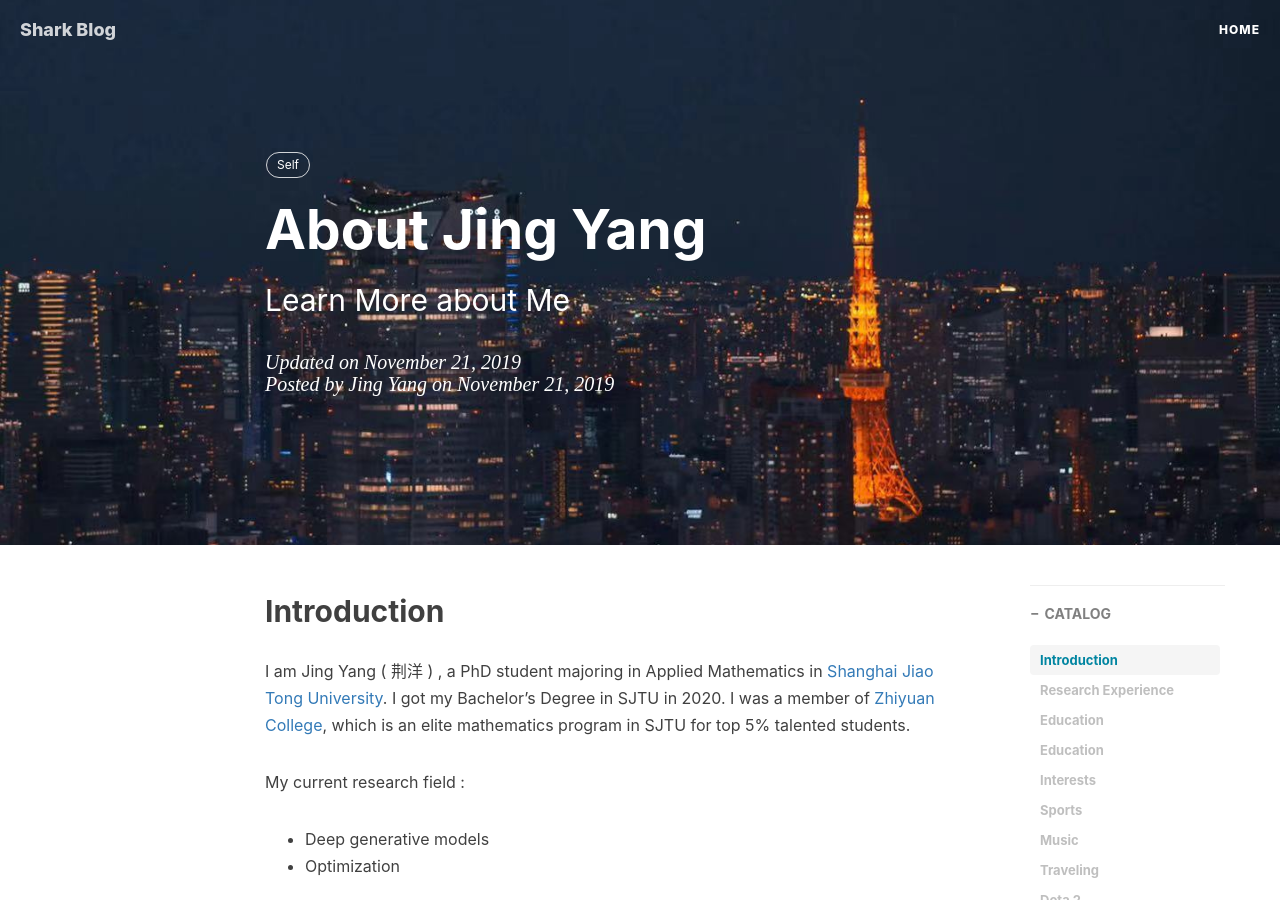
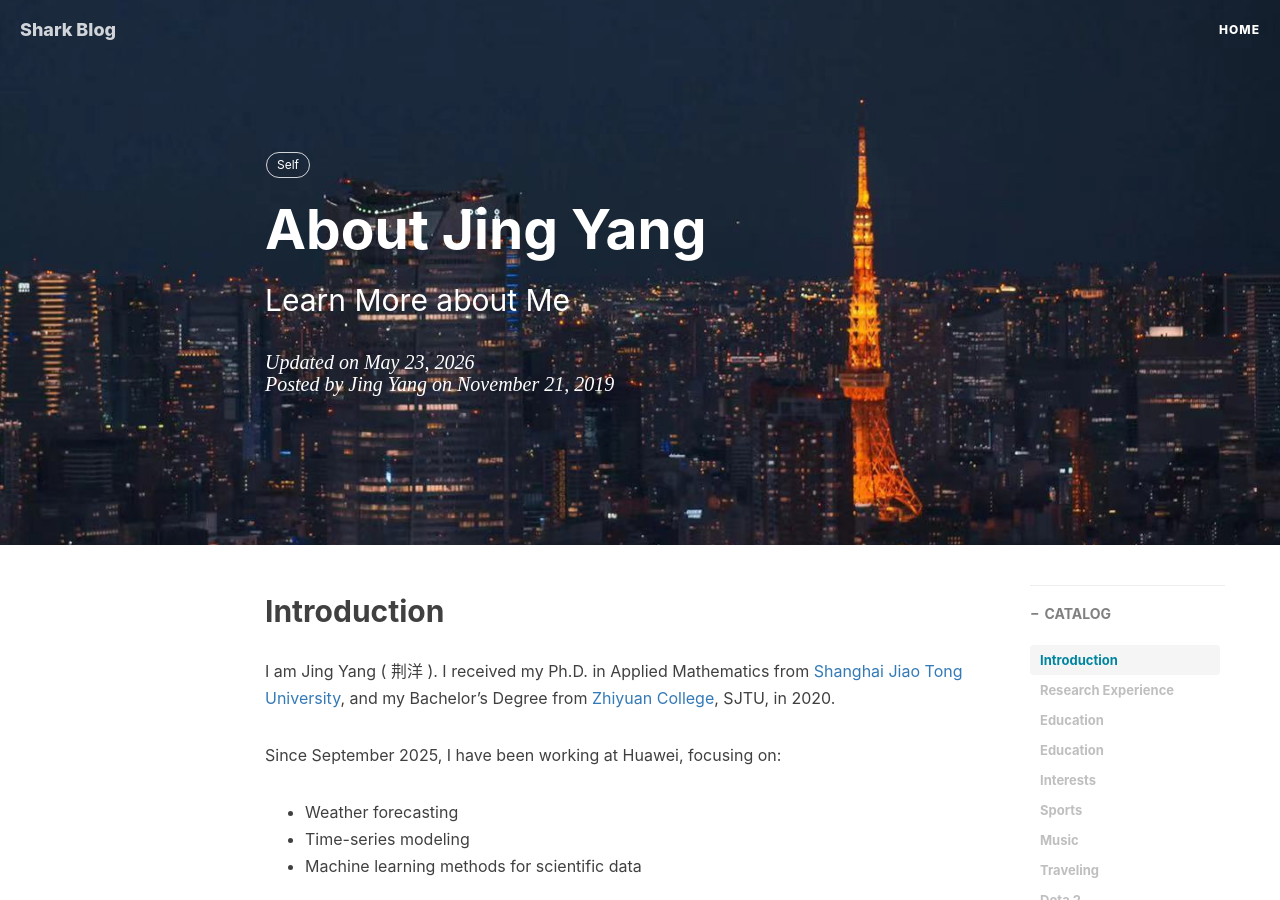
Before and after one commit to sharkjingyang/sharkjingyang.github.io, a Jekyll site: the page built from _posts/2019-11-21-About-Jing-Yang.md, in a window 1280 px wide and 900 px high. Built offline with Jekyll 4.4.1, drawn with Linux system fonts in a browser that asks for light colours; nearby versions of some CDN libraries; comment, search, counter and statistics services are not loaded; some of the changed text lies outside the part shown.

Commit message:
Update personal profile for Huawei role

```diff
--- a/_config.yml
+++ b/_config.yml
@@ -4,14 +4,14 @@ SEOTitle: 荆洋的博客 | Shark Blog # 浏览器中显示的名字
 header-img: img/scene4.jpg   # 主页背景
 email: sharkjingyang@gmail.com
 description: "Every failure is leading towards success."
-keyword: "Jing Yang, SJTU, mathematics, Blog, JY"
+keyword: "Jing Yang, SJTU, Huawei, mathematics, weather forecasting, time series, Blog, JY"
 url: "http://sharkjingyang.github.io"          # 博客地址 for absolute URL
 baseurl: ""      # for example, '/blog' if your blog hosted on 'host/blog' 这个是在url后加的，但我们不用填
 github_repo: "https://github.com/sharkjingyang/sharkjingyang.github.io.git" # you code repository
 
 # Sidebar settings
 sidebar: true                           # whether or not using Sidebar.
-sidebar-about-description: "PhD Candidate from SJTU, <br/> major in Applied Mathematics. "
+sidebar-about-description: "SJTU Ph.D. graduate. <br/> Working at Huawei on weather forecasting and time-series modeling. "
 sidebar-avatar: /img/jy4.jpg      # use absolute URL, seeing it's used in both `/` and `/about/`
 
 
--- a/_posts/2019-11-21-About-Jing-Yang.md
+++ b/_posts/2019-11-21-About-Jing-Yang.md
@@ -3,7 +3,7 @@ layout:     post
 title:      About Jing Yang
 subtitle:   Learn More about Me
 date:       2019-11-21
-updated:    2019-11-21
+updated:    2026-05-23
 author:     Jing Yang
 stickie:    false
 header-img: img/scene16.jpg
@@ -14,11 +14,12 @@ tags:
 
 
 ## Introduction
-I am Jing Yang ( 荆洋 ) , a PhD student majoring in Applied Mathematics in [Shanghai Jiao Tong University](http://en.sjtu.edu.cn/). I got my Bachelor's Degree in SJTU in 2020. I was a member of [Zhiyuan College](https://zhiyuan.sjtu.edu.cn/), which is an elite mathematics program in SJTU for top 5% talented students.
+I am Jing Yang ( 荆洋 ). I received my Ph.D. in Applied Mathematics from [Shanghai Jiao Tong University](http://en.sjtu.edu.cn/), and my Bachelor's Degree from [Zhiyuan College](https://zhiyuan.sjtu.edu.cn/), SJTU, in 2020.
 
-My current research field :
-* Deep generative models
-* Optimization
+Since September 2025, I have been working at Huawei, focusing on:
+* Weather forecasting
+* Time-series modeling
+* Machine learning methods for scientific data
 
 ----------
 
@@ -54,7 +55,7 @@ My current research field :
    * Long time diffusion approximations for SGD
    * Birth-death Process
 * **Research Under Supervision@Shanghai Jiao Tong University & Duke University**
-   * Jun.2020-Present
+   * Jun.2020-Aug.2025
    * Advised by [Li Lei](https://ins.sjtu.edu.cn/faculty/lilei) & [Jianfeng Lu](https://services.math.duke.edu/~jianfeng/) online
    * Improving Continuous Normalizing Flow with unbalanced optimal transport theory.
 
@@ -69,7 +70,7 @@ My current research field :
 
 ## Education
 
-* Ph.D candidate, Applied Mathematics, Shanghai Jiao Tong University (2020.9-present)
+* Ph.D., Applied Mathematics, Shanghai Jiao Tong University (2020.9-2025)
 * B.S., Applied Mathematics, Zhiyuan College, Shanghai Jiao Tong University (2016.9-2020.6)
 *  Zhenhai High School of Ningbo (2013.9-2016.6)
 
```
Also changed, not shown: _includes/about-content.html (+8 -6 lines).
